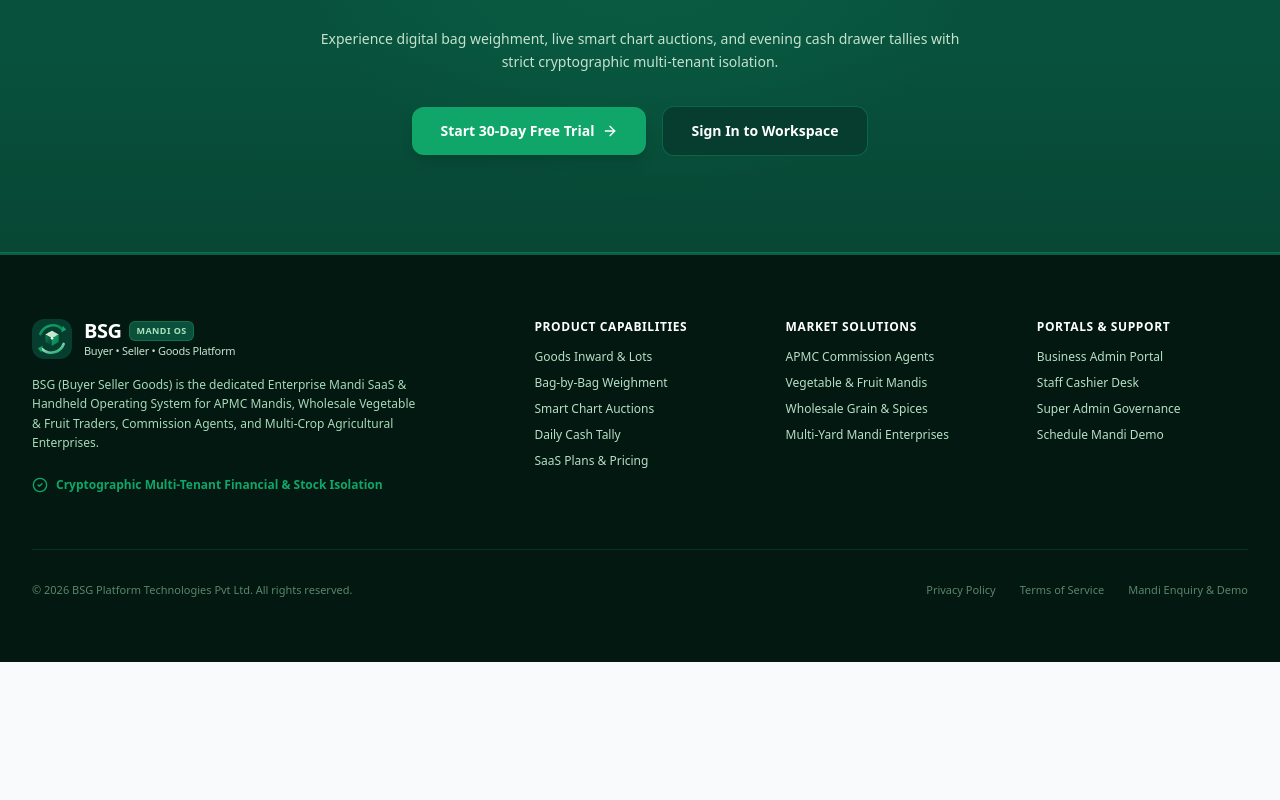
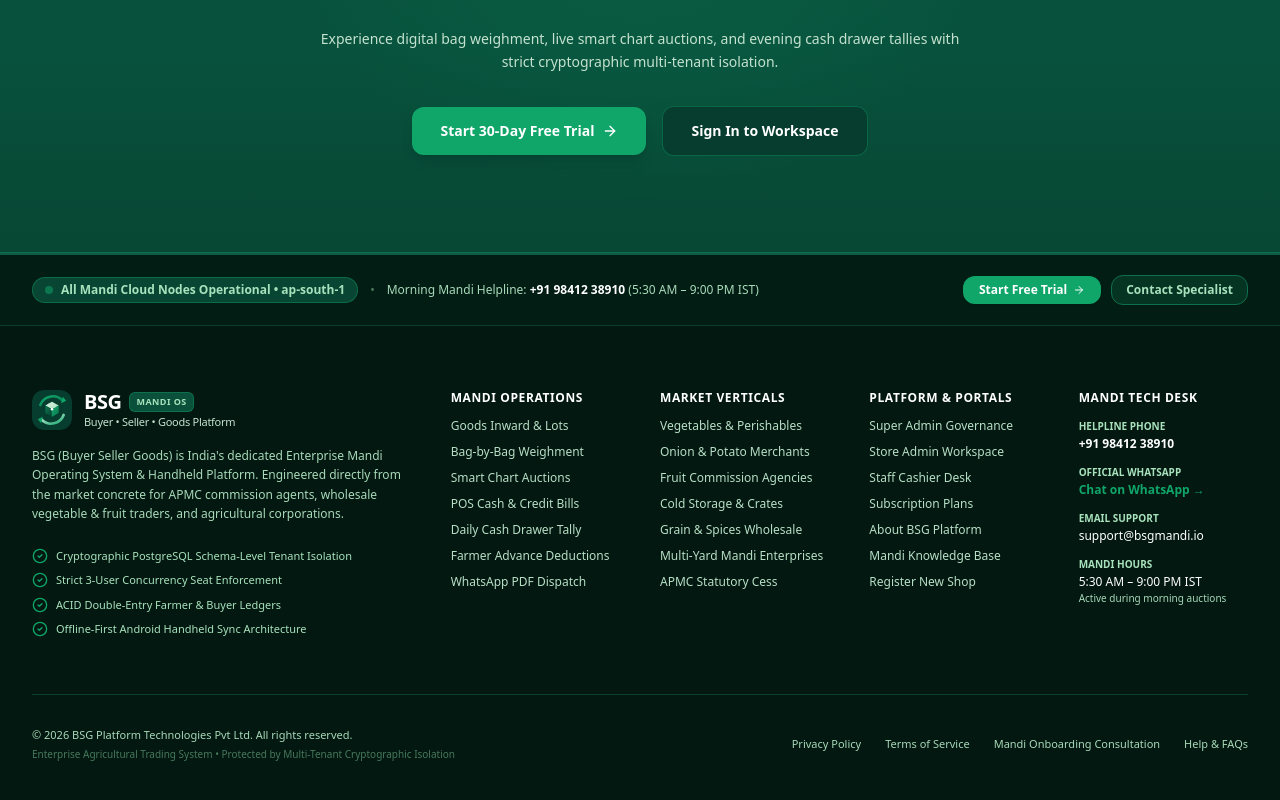
Before and after one commit to TamilselvanRaman/BSG, a Next.js app in the folder web/: page / in a window 1280 px wide. Shown: the part 6982-7782 px from the top of the page. Before the commit the page ends 7644 px from the top, so only its background shows below. Built offline with nearby package versions, Linux system fonts and the light colour scheme.

Commit message:
feat(footer): elevate footer design with live tech desk pre-footer ribbon, comprehensive 5-column architecture, and legal compliance bar

```diff
--- a/web/src/components/PublicLayout.tsx
+++ b/web/src/components/PublicLayout.tsx
@@ -10,6 +10,16 @@ import {
   Menu,
   X,
   CheckCircle2,
+  Clock,
+  Lock,
+  Mail,
+  MapPin,
+  MessageSquare,
+  PhoneCall,
+  Scale,
+  Server,
+  Smartphone,
+  Zap,
 } from "lucide-react";
 
 const NAV_LINKS = [
@@ -128,61 +138,172 @@ export function PublicNavbar() {
 export function PublicFooter() {
   return (
     <footer className="border-t-2 border-[#0D5C43] bg-[#021810] text-[#B8DFC6]">
+      {/* Top Pre-Footer Strip: Live Tech Desk & Operational Ribbon */}
+      <div className="border-b border-[#0A3D2A] bg-[#032015]/90 py-5">
+        <div className="mx-auto flex max-w-7xl flex-col gap-4 px-4 sm:flex-row sm:items-center sm:justify-between sm:px-6 lg:px-8">
+          <div className="flex flex-wrap items-center gap-3 text-xs">
+            <span className="inline-flex items-center gap-2 rounded-full border border-[#10A66A]/40 bg-[#0A503B]/80 px-3 py-1 font-bold text-[#A8E2BD]">
+              <span className="h-2 w-2 rounded-full bg-[#10A66A] animate-pulse" />
+              <span>All Mandi Cloud Nodes Operational • ap-south-1</span>
+            </span>
+            <span className="hidden text-[#47785C] sm:inline">•</span>
+            <span className="text-xs text-[#A8D9B9]">
+              Morning Mandi Helpline: <a href="tel:+919841238910" className="font-bold text-white hover:text-[#10A66A] transition">+91 98412 38910</a> (5:30 AM – 9:00 PM IST)
+            </span>
+          </div>
+
+          <div className="flex items-center gap-2.5">
+            <Link
+              href="/register"
+              className="inline-flex items-center gap-1.5 rounded-xl bg-[#10A66A] hover:bg-[#087A50] px-4 py-1.5 text-xs font-bold text-white shadow-sm transition"
+            >
+              <span>Start Free Trial</span>
+              <ArrowRight className="h-3 w-3" />
+            </Link>
+            <Link
+              href="/contact"
+              className="rounded-xl border border-[#0E6E50] bg-[#063423] hover:bg-[#0A503B] px-3.5 py-1.5 text-xs font-bold text-[#A8E2BD] transition"
+            >
+              Contact Specialist
+            </Link>
+          </div>
+        </div>
+      </div>
+
+      {/* Main Footer Content Grid */}
       <div className="mx-auto max-w-7xl px-4 sm:px-6 lg:px-8 py-16">
-        <div className="grid gap-10 md:grid-cols-2 lg:grid-cols-5">
-          {/* Brand Col */}
-          <div className="lg:col-span-2 space-y-4">
+        <div className="grid gap-10 md:grid-cols-2 lg:grid-cols-12">
+          {/* Brand & Platform Architecture Column (Spans 4 cols on lg) */}
+          <div className="lg:col-span-4 space-y-4">
             <BsgLogo size="md" theme="dark" />
             <p className="text-xs text-[#A8D9B9] leading-relaxed max-w-sm">
-              BSG (Buyer Seller Goods) is the dedicated Enterprise Mandi SaaS & Handheld Operating System for APMC Mandis, Wholesale Vegetable & Fruit Traders, Commission Agents, and Multi-Crop Agricultural Enterprises.
+              BSG (Buyer Seller Goods) is India&apos;s dedicated Enterprise Mandi Operating System & Handheld Platform. Engineered directly from the market concrete for APMC commission agents, wholesale vegetable & fruit traders, and agricultural corporations.
             </p>
-            <div className="flex items-center gap-2 pt-2 text-xs font-semibold text-[#10A66A]">
-              <CheckCircle2 className="h-4 w-4 shrink-0" />
-              <span>Cryptographic Multi-Tenant Financial & Stock Isolation</span>
+
+            {/* Architecture Badges */}
+            <div className="space-y-2 pt-2 text-[11px] text-[#A8E2BD]">
+              <div className="flex items-center gap-2">
+                <CheckCircle2 className="h-4 w-4 shrink-0 text-[#10A66A]" />
+                <span>Cryptographic PostgreSQL Schema-Level Tenant Isolation</span>
+              </div>
+              <div className="flex items-center gap-2">
+                <CheckCircle2 className="h-4 w-4 shrink-0 text-[#10A66A]" />
+                <span>Strict 3-User Concurrency Seat Enforcement</span>
+              </div>
+              <div className="flex items-center gap-2">
+                <CheckCircle2 className="h-4 w-4 shrink-0 text-[#10A66A]" />
+                <span>ACID Double-Entry Farmer & Buyer Ledgers</span>
+              </div>
+              <div className="flex items-center gap-2">
+                <CheckCircle2 className="h-4 w-4 shrink-0 text-[#10A66A]" />
+                <span>Offline-First Android Handheld Sync Architecture</span>
+              </div>
             </div>
           </div>
 
-          {/* Col 2 */}
-          <div>
-            <h4 className="text-xs font-bold uppercase tracking-wider text-white">Product Capabilities</h4>
-            <ul className="mt-3.5 space-y-2.5 text-xs">
+          {/* Col 2: Mandi Capabilities (Spans 2 cols) */}
+          <div className="lg:col-span-2 space-y-3">
+            <h4 className="text-xs font-bold uppercase tracking-wider text-white">
+              Mandi Operations
+            </h4>
+            <ul className="space-y-2.5 text-xs text-[#B8DFC6]">
               <li><Link href="/features" className="hover:text-white transition">Goods Inward & Lots</Link></li>
               <li><Link href="/features" className="hover:text-white transition">Bag-by-Bag Weighment</Link></li>
               <li><Link href="/features" className="hover:text-white transition">Smart Chart Auctions</Link></li>
-              <li><Link href="/features" className="hover:text-white transition">Daily Cash Tally</Link></li>
-              <li><Link href="/pricing" className="hover:text-white transition">SaaS Plans & Pricing</Link></li>
+              <li><Link href="/features" className="hover:text-white transition">POS Cash & Credit Bills</Link></li>
+              <li><Link href="/features" className="hover:text-white transition">Daily Cash Drawer Tally</Link></li>
+              <li><Link href="/features" className="hover:text-white transition">Farmer Advance Deductions</Link></li>
+              <li><Link href="/features" className="hover:text-white transition">WhatsApp PDF Dispatch</Link></li>
             </ul>
           </div>
 
-          {/* Col 3 */}
-          <div>
-            <h4 className="text-xs font-bold uppercase tracking-wider text-white">Market Solutions</h4>
-            <ul className="mt-3.5 space-y-2.5 text-xs">
-              <li><Link href="/solutions" className="hover:text-white transition">APMC Commission Agents</Link></li>
-              <li><Link href="/solutions" className="hover:text-white transition">Vegetable & Fruit Mandis</Link></li>
-              <li><Link href="/solutions" className="hover:text-white transition">Wholesale Grain & Spices</Link></li>
+          {/* Col 3: Commodity Verticals (Spans 2 cols) */}
+          <div className="lg:col-span-2 space-y-3">
+            <h4 className="text-xs font-bold uppercase tracking-wider text-white">
+              Market Verticals
+            </h4>
+            <ul className="space-y-2.5 text-xs text-[#B8DFC6]">
+              <li><Link href="/solutions" className="hover:text-white transition">Vegetables & Perishables</Link></li>
+              <li><Link href="/solutions" className="hover:text-white transition">Onion & Potato Merchants</Link></li>
+              <li><Link href="/solutions" className="hover:text-white transition">Fruit Commission Agencies</Link></li>
+              <li><Link href="/solutions" className="hover:text-white transition">Cold Storage & Crates</Link></li>
+              <li><Link href="/solutions" className="hover:text-white transition">Grain & Spices Wholesale</Link></li>
               <li><Link href="/solutions" className="hover:text-white transition">Multi-Yard Mandi Enterprises</Link></li>
+              <li><Link href="/solutions" className="hover:text-white transition">APMC Statutory Cess</Link></li>
             </ul>
           </div>
 
-          {/* Col 4 */}
-          <div>
-            <h4 className="text-xs font-bold uppercase tracking-wider text-white">Portals & Support</h4>
-            <ul className="mt-3.5 space-y-2.5 text-xs">
-              <li><Link href="/login" className="hover:text-white transition">Business Admin Portal</Link></li>
+          {/* Col 4: Platform Portals & SaaS (Spans 2 cols) */}
+          <div className="lg:col-span-2 space-y-3">
+            <h4 className="text-xs font-bold uppercase tracking-wider text-white">
+              Platform & Portals
+            </h4>
+            <ul className="space-y-2.5 text-xs text-[#B8DFC6]">
+              <li><Link href="/super-admin/dashboard" className="hover:text-white transition">Super Admin Governance</Link></li>
+              <li><Link href="/login" className="hover:text-white transition">Store Admin Workspace</Link></li>
               <li><Link href="/login" className="hover:text-white transition">Staff Cashier Desk</Link></li>
-              <li><Link href="/login" className="hover:text-white transition">Super Admin Governance</Link></li>
-              <li><Link href="/contact" className="hover:text-white transition">Schedule Mandi Demo</Link></li>
+              <li><Link href="/pricing" className="hover:text-white transition">Subscription Plans</Link></li>
+              <li><Link href="/about" className="hover:text-white transition">About BSG Platform</Link></li>
+              <li><Link href="/faq" className="hover:text-white transition">Mandi Knowledge Base</Link></li>
+              <li><Link href="/register" className="hover:text-white transition">Register New Shop</Link></li>
             </ul>
+          </div>
+
+          {/* Col 5: Mandi Desk & Contact (Spans 2 cols) */}
+          <div className="lg:col-span-2 space-y-3">
+            <h4 className="text-xs font-bold uppercase tracking-wider text-white">
+              Mandi Tech Desk
+            </h4>
+            <div className="space-y-3 text-xs text-[#B8DFC6]">
+              <div>
+                <span className="text-[10px] uppercase font-bold text-[#A8E2BD]">Helpline Phone</span>
+                <p className="font-bold text-white mt-0.5">
+                  <a href="tel:+919841238910" className="hover:text-[#10A66A] transition">+91 98412 38910</a>
+                </p>
+              </div>
+
+              <div>
+                <span className="text-[10px] uppercase font-bold text-[#A8E2BD]">Official WhatsApp</span>
+                <p className="font-bold text-[#10A66A] mt-0.5">
+                  <a
+                    href="https://wa.me/919841238910?text=Hello%20BSG%20Team%2C%20I%20have%20an%20inquiry%20regarding%20Mandi%20OS."
+                    target="_blank"
+                    rel="noopener noreferrer"
+                    className="hover:underline"
+                  >
+                    Chat on WhatsApp &rarr;
+                  </a>
+                </p>
+              </div>
+
+              <div>
+                <span className="text-[10px] uppercase font-bold text-[#A8E2BD]">Email Support</span>
+                <p className="text-white mt-0.5 font-medium">support@bsgmandi.io</p>
+              </div>
+
+              <div>
+                <span className="text-[10px] uppercase font-bold text-[#A8E2BD]">Mandi Hours</span>
+                <p className="text-white mt-0.5">5:30 AM – 9:00 PM IST</p>
+                <p className="text-[10px] text-[#A8D9B9]">Active during morning auctions</p>
+              </div>
+            </div>
           </div>
         </div>
 
-        <div className="mt-14 flex flex-wrap items-center justify-between gap-4 border-t border-[#063423] pt-8 text-[11px] text-[#5C856C]">
-          <p>© {new Date().getFullYear()} BSG Platform Technologies Pvt Ltd. All rights reserved.</p>
-          <div className="flex items-center gap-6">
-            <Link href="/privacy" className="hover:text-[#B8DFC6] transition">Privacy Policy</Link>
-            <Link href="/terms" className="hover:text-[#B8DFC6] transition">Terms of Service</Link>
-            <Link href="/contact" className="hover:text-[#B8DFC6] transition">Mandi Enquiry & Demo</Link>
+        {/* Bottom Legal & Regulatory Compliance Bar */}
+        <div className="mt-14 flex flex-col gap-4 border-t border-[#0A3D2A] pt-8 text-[11px] text-[#A8D9B9] sm:flex-row sm:items-center sm:justify-between">
+          <div className="space-y-1">
+            <p>© {new Date().getFullYear()} BSG Platform Technologies Pvt Ltd. All rights reserved.</p>
+            <p className="text-[10px] text-[#47785C]">
+              Enterprise Agricultural Trading System • Protected by Multi-Tenant Cryptographic Isolation
+            </p>
+          </div>
+
+          <div className="flex flex-wrap items-center gap-6">
+            <Link href="/privacy" className="hover:text-white transition">Privacy Policy</Link>
+            <Link href="/terms" className="hover:text-white transition">Terms of Service</Link>
+            <Link href="/contact" className="hover:text-white transition">Mandi Onboarding Consultation</Link>
+            <Link href="/faq" className="hover:text-white transition">Help & FAQs</Link>
           </div>
         </div>
       </div>
```
